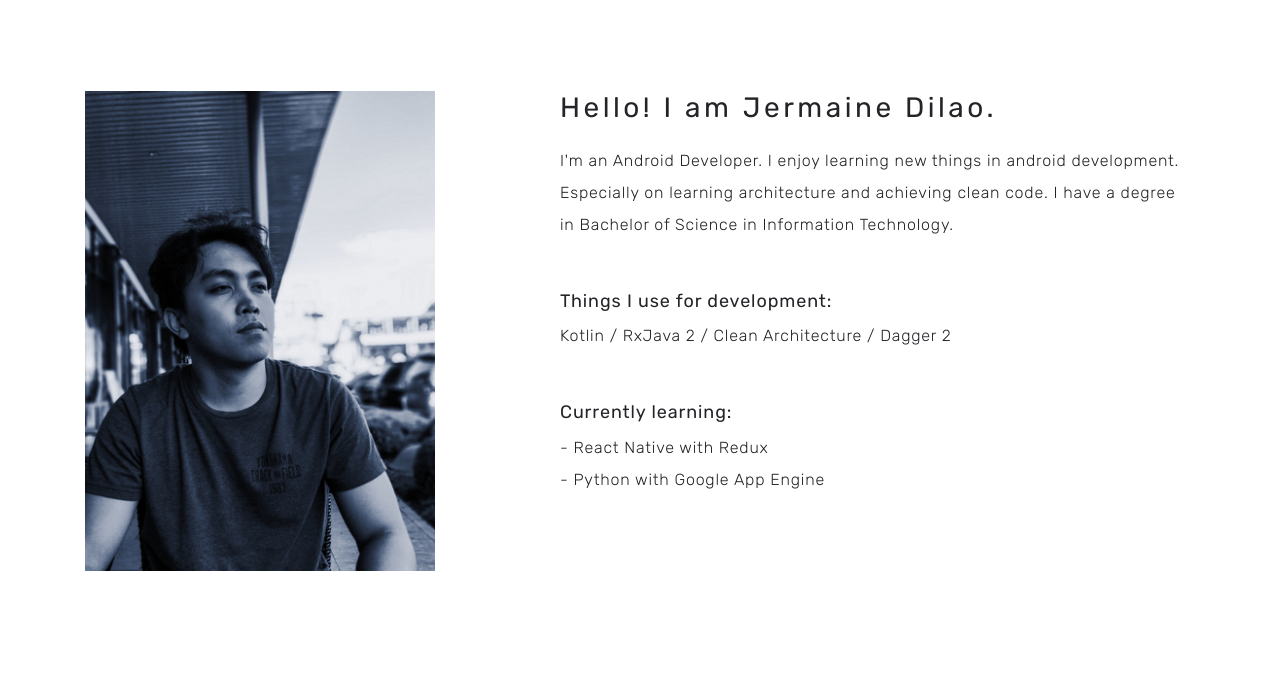
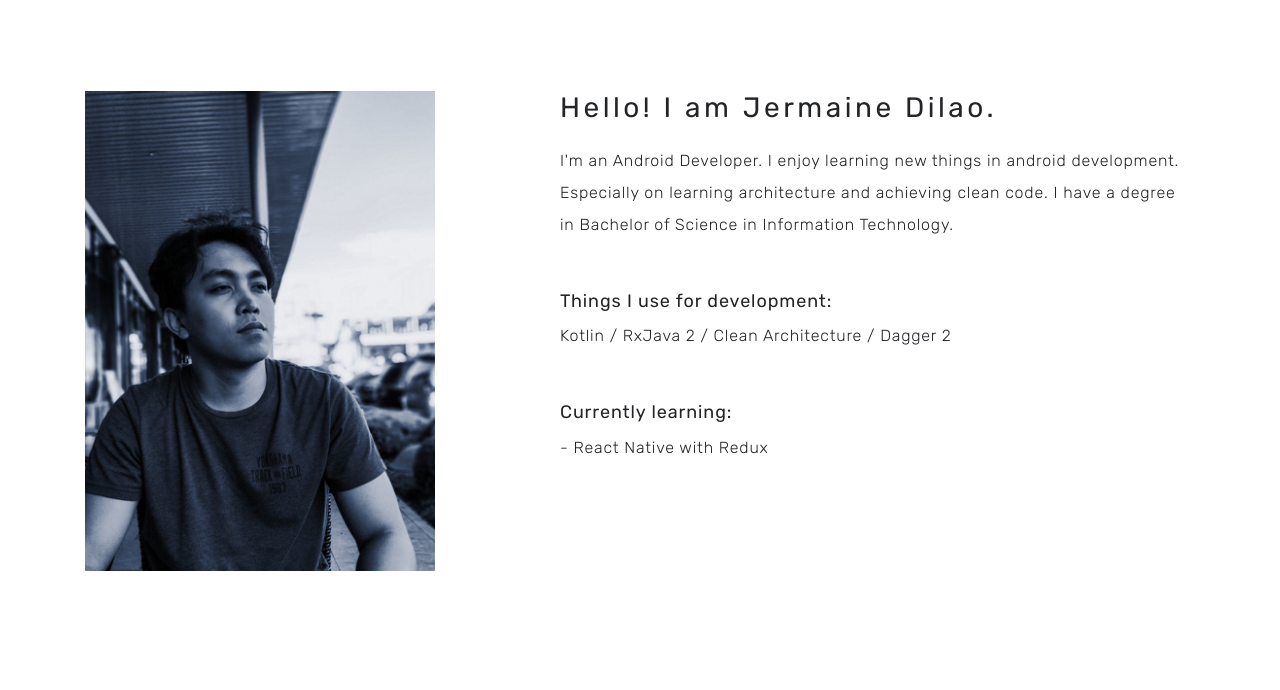
Before and after one commit to jermainedilao/jermainedilao.github.io, a plain HTML site: page about.html in a window 1280 px wide. Shown: the part 110-800 px from the top of the page. Drawn offline with nearby package versions, Linux system fonts and the light colour scheme.

Commit message:
Updated about.

```diff
--- a/about.html
+++ b/about.html
@@ -69,7 +69,6 @@
                 <h5>Currently learning:</h5>
                 <p>
                   - React Native with Redux <br/>
-                  - Python with Google App Engine
                 </p>
 
               </div>
```
